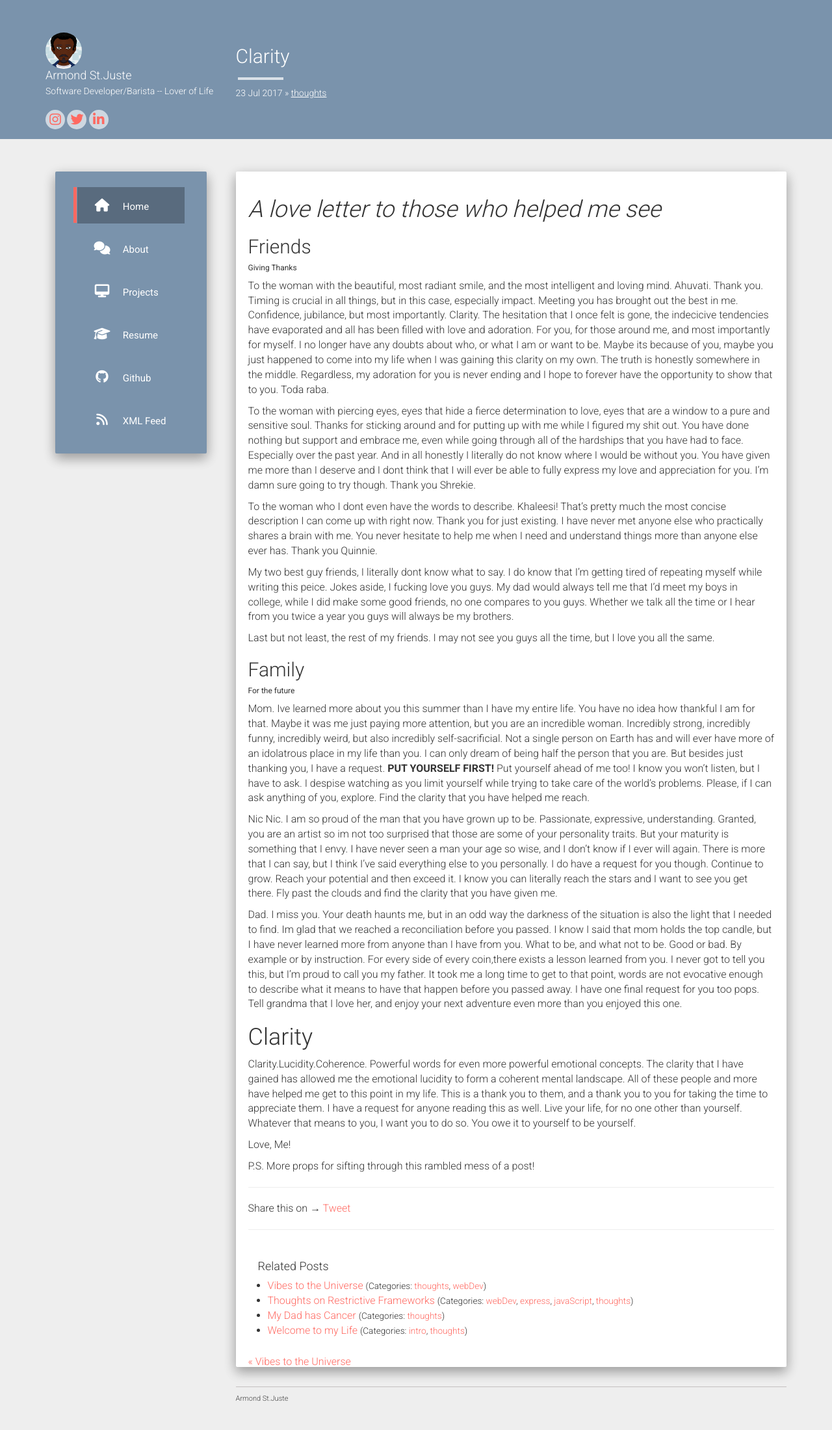
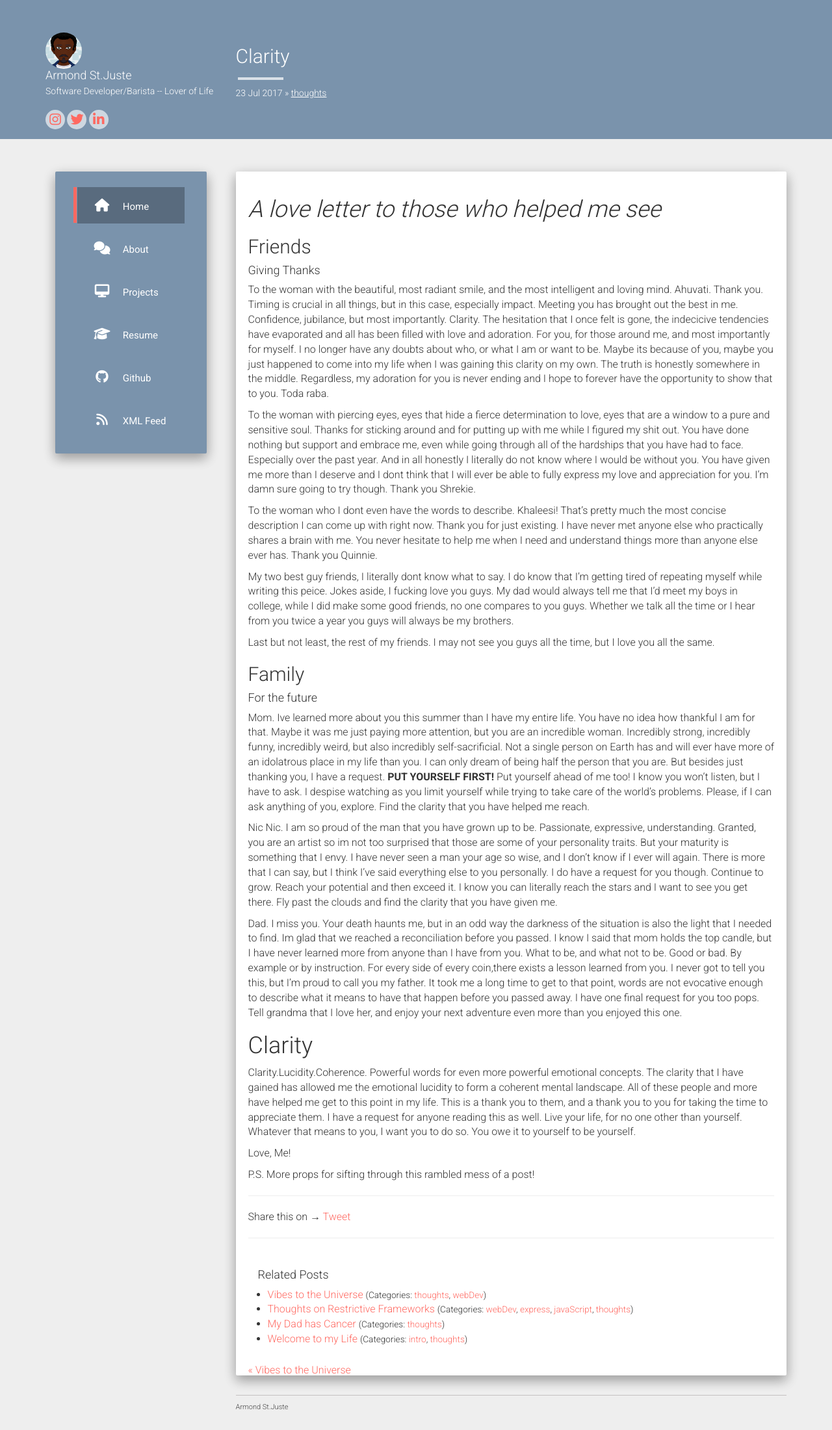
Before and after one commit to Astjust1/Blog, a Jekyll site: the page built from _posts/2017-07-23-Clarity.md, in a window 1280 px wide. Shown: the whole page at 65% size. Built offline with Jekyll 4.4.1, drawn with Linux system fonts in a browser that asks for light colours; nearby versions of some CDN libraries; comment, search, counter and statistics services are not loaded.

```diff
--- a/_posts/2017-07-23-Clarity.md
+++ b/_posts/2017-07-23-Clarity.md
@@ -10,7 +10,7 @@ show: true
 
 ## Friends ##
 
-###### Giving Thanks ######
+#### Giving Thanks ####
 
 To the woman with the beautiful, most radiant smile, and the most intelligent and loving mind. Ahuvati. Thank you. Timing is crucial in all things, but in this case, especially impact. Meeting you has brought out the best in me. Confidence, jubilance, but most importantly. Clarity. The hesitation that I once felt is gone, the indecicive tendencies have evaporated and all has been filled with love and adoration. For you, for those around me, and most importantly for myself. I no longer have any doubts about who, or what I am or want to be. Maybe its because of you, maybe you just happened to come into my life when I was gaining this clarity on my own. The truth is honestly somewhere in the middle. Regardless, my adoration for you is never ending and I hope to forever have the opportunity to show that to you. Toda raba.
 
@@ -25,7 +25,7 @@ Last but not least, the rest of my friends. I may not see you guys all the time,
 
 ## Family ##
 
-###### For the future ######
+#### For the future ####
 
 Mom. Ive learned more about you this summer than I have my entire life. You have no idea how thankful I am for that. Maybe it was me just paying more attention, but you are an incredible woman. Incredibly strong, incredibly funny, incredibly weird, but also incredibly self-sacrificial. Not a single person on Earth has and will ever have more of an idolatrous place in my life than you. I can only dream of being half the person that you are. But besides just thanking you, I have a request. **PUT YOURSELF FIRST!** Put yourself ahead of me too! I know you won't listen, but I have to ask. I despise watching as you limit yourself while trying to take care of the world's problems. Please, if I can ask anything of you, explore. Find the clarity that you have helped me reach.
 
```
